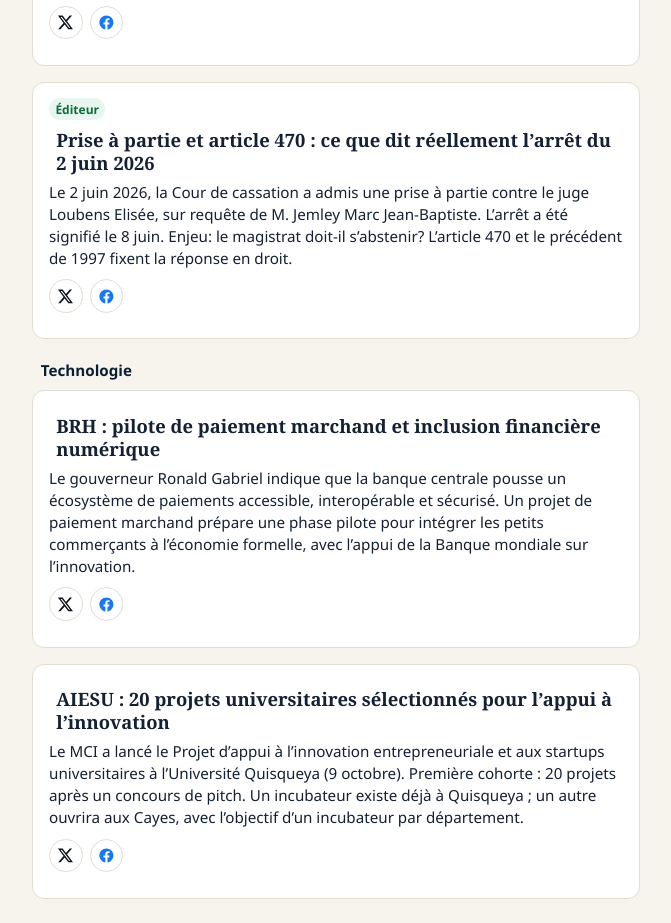
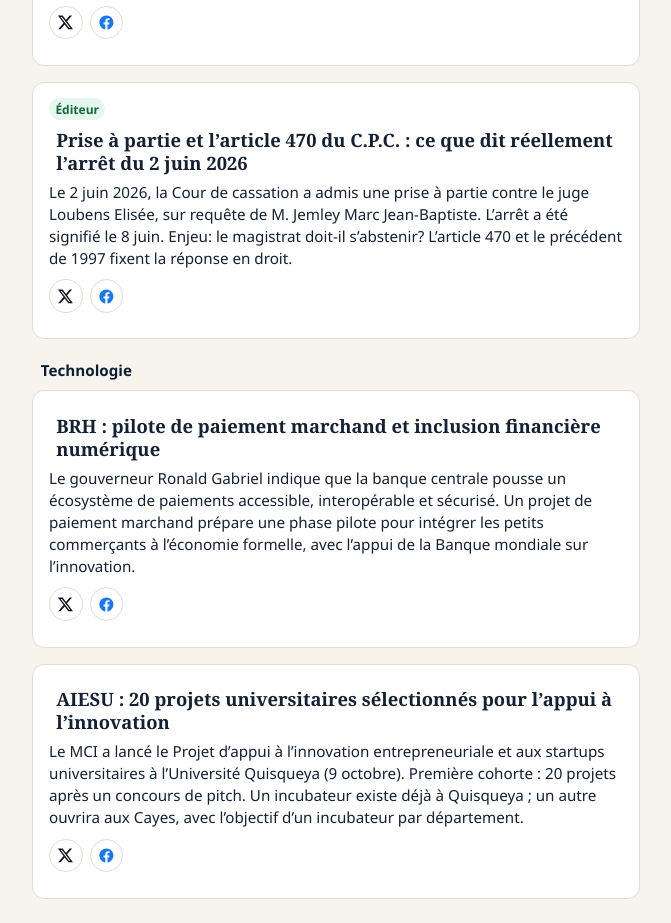
Before and after one commit to haitialways-pixel/opak-news, a React (Vite) app: page / in a window 1280 px wide. Shown: the part 4180-5103 px from the top of the page, without its empty margins (304-975 px from the left). Built offline with nearby package versions, Linux system fonts and the light colour scheme; no server answers.

Commit message:
Fix FR title: prise à partie / article 470 du C.P.C.

```diff
--- a/src/data/stories.ts
+++ b/src/data/stories.ts
@@ -449,7 +449,7 @@ export const STORIES: Story[] = [
     isManual: true,
     headline: {
       ht: "Prise à partie et article 470 : ce que dit réellement l’arrêt du 2 juin 2026",
-      fr: "Prise à partie et article 470 : ce que dit réellement l’arrêt du 2 juin 2026",
+      fr: "Prise à partie et l’article 470 du C.P.C. : ce que dit réellement l’arrêt du 2 juin 2026",
     },
     brief: {
       ht: "Le 2 juin 2026, la Cour de cassation a admis une prise à partie contre le juge Loubens Elisée, sur requête de M. Jemley Marc Jean-Baptiste. L’arrêt a été signifié le 8 juin. Enjeu: le magistrat doit-il s’abstenir? L’article 470 et le précédent de 1997 fixent la réponse en droit.",
```
